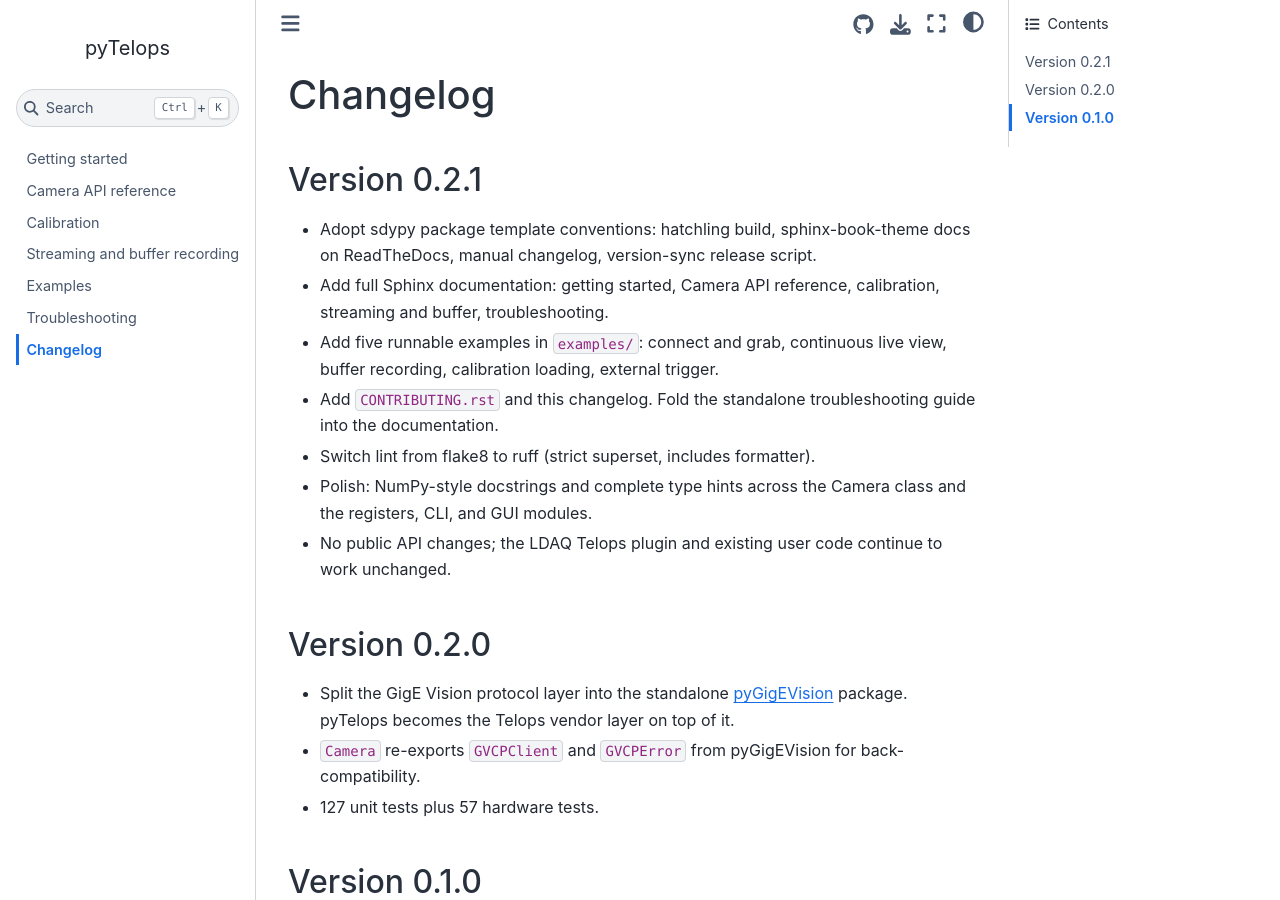
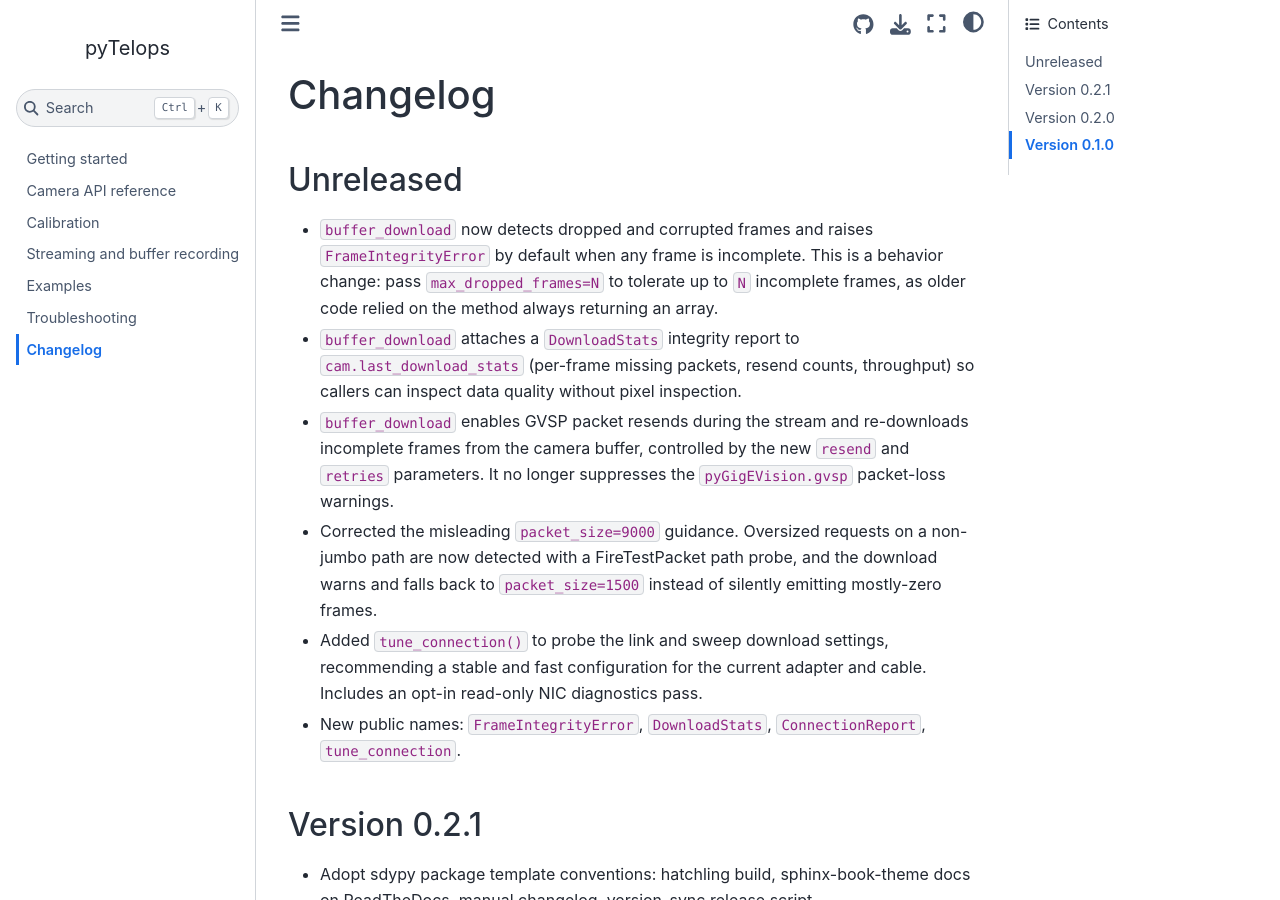
Before and after one commit to ladisk/pyTelops, a Sphinx documentation site: the page built from docs/source/changelog.rst, in a window 1280 px wide and 900 px high. Built offline with Sphinx 7.4.7 and the Sphinx Book theme 1.1.4, drawn with Linux system fonts in a browser that asks for light colours.

Commit message:
Document buffer_download integrity and tune_connection in changelog

```diff
--- a/docs/source/changelog.rst
+++ b/docs/source/changelog.rst
@@ -1,5 +1,30 @@
 Changelog
 =========
+
+Unreleased
+----------
+
+- ``buffer_download`` now detects dropped and corrupted frames and raises
+  ``FrameIntegrityError`` by default when any frame is incomplete. This is a
+  behavior change: pass ``max_dropped_frames=N`` to tolerate up to ``N``
+  incomplete frames, as older code relied on the method always returning an
+  array.
+- ``buffer_download`` attaches a ``DownloadStats`` integrity report to
+  ``cam.last_download_stats`` (per-frame missing packets, resend counts,
+  throughput) so callers can inspect data quality without pixel inspection.
+- ``buffer_download`` enables GVSP packet resends during the stream and
+  re-downloads incomplete frames from the camera buffer, controlled by the new
+  ``resend`` and ``retries`` parameters. It no longer suppresses the
+  ``pyGigEVision.gvsp`` packet-loss warnings.
+- Corrected the misleading ``packet_size=9000`` guidance. Oversized requests on
+  a non-jumbo path are now detected with a FireTestPacket path probe, and the
+  download warns and falls back to ``packet_size=1500`` instead of silently
+  emitting mostly-zero frames.
+- Added ``tune_connection()`` to probe the link and sweep download settings,
+  recommending a stable and fast configuration for the current adapter and
+  cable. Includes an opt-in read-only NIC diagnostics pass.
+- New public names: ``FrameIntegrityError``, ``DownloadStats``,
+  ``ConnectionReport``, ``tune_connection``.
 
 Version 0.2.1
 -------------
```
